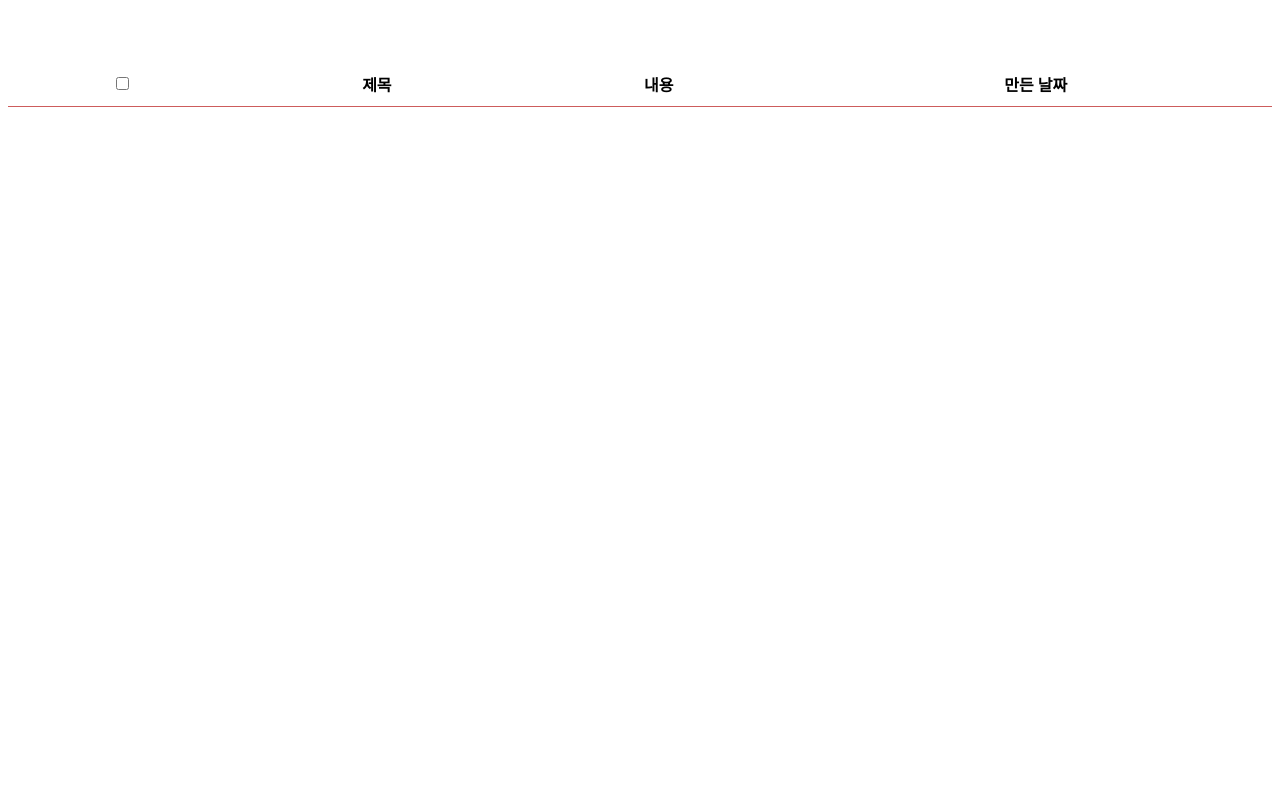
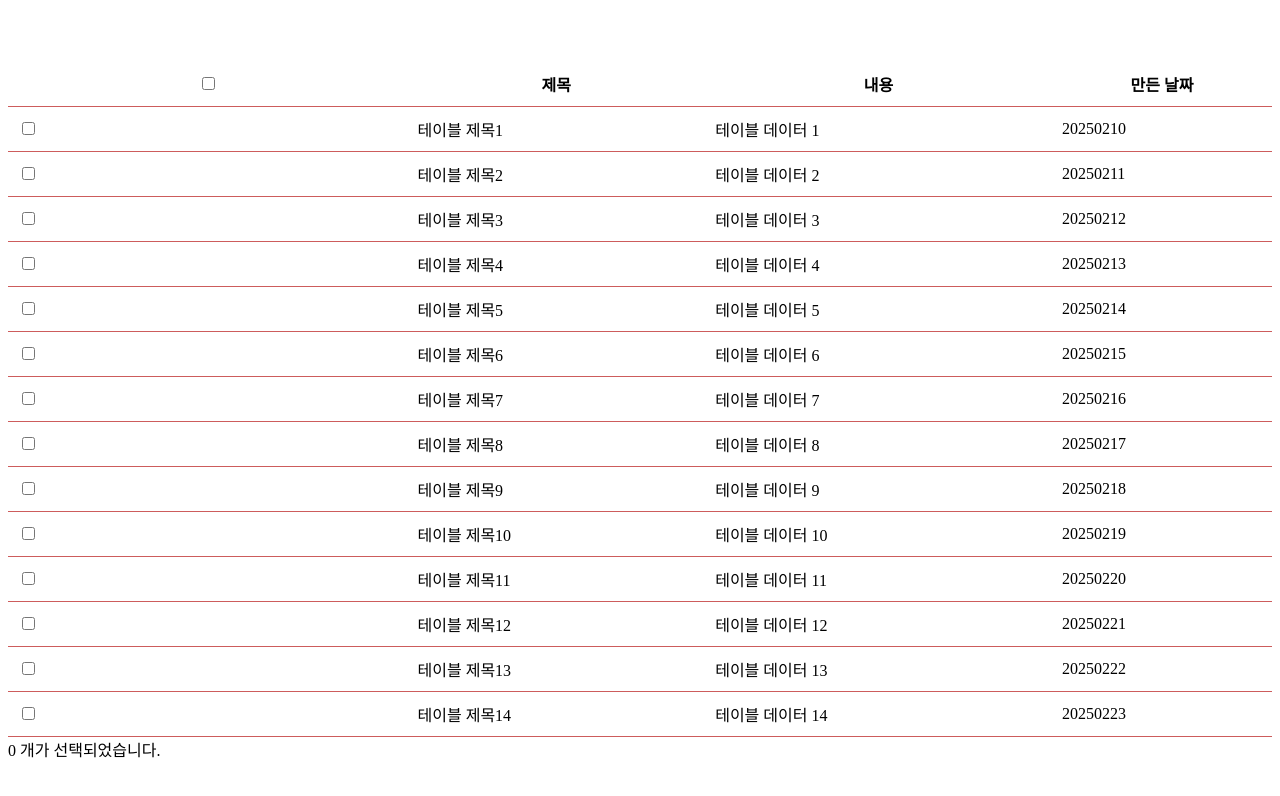
Before and after one commit to jsmin6330/react_studySm, a React (Vite) app: page / in a window 1280 px wide. Shown: the top 796 px of the page. Built offline with nearby package versions, Linux system fonts and the light colour scheme.

Commit message:
테이블 만들기

```diff
--- a/src/App.jsx
+++ b/src/App.jsx
@@ -1,4 +1,5 @@
 import { Button } from "./samplePage/Button.useState"
+import { ParantComponent } from "./samplePage/Hook.useEffect/ParantComponent"
 import { Input } from "./samplePage/Input.useRef"
 import { SelectBox } from "./samplePage/SelectBox.useState"
 import { Table } from "./samplePage/Table"
--- a/src/samplePage/Table.jsx
+++ b/src/samplePage/Table.jsx
@@ -1,10 +1,43 @@
+import { useState } from 'react';
+import tableData from '../common/tableData'
+
 export const Table = () => {
+    const [checkedItems, setCheckedItems] = useState([]);
+
+    //체크박스 전체 선택
+    const handleAllCheck = (checked) =>{
+
+        //1. 전체 선택 체크박스가 눌렸는지에 대한 정보
+        if(checked){
+            //전체 선택을 하는 경우, tableData의 id값들을 checkedItems에 배열 형태로 저장
+            const idArray = [];
+            tableData.forEach((el) => {idArray.push(el.id)});
+            setCheckedItems(idArray);
+        }else{
+            // 전체 선택 해제시 checkedItems을 빈 배열로 만든다.
+            setCheckedItems([]);
+        }
+    }
+
+    //체크박스 단일 선택
+    const handleSingleCheck = (checked, id) => {
+        if(checked){
+            //각각의 체크박스가 선택이 되는 경우, checkedItems에 추가 된다.
+            setCheckedItems(prev => [...prev, id])
+        }else{
+            //체크가 해제 되면, 체크된 아이템을 제외한 배열을 만든다.
+            setCheckedItems(checkedItems.filter((el) => el !== id ));
+        }
+    }
+
     return (
         <table>
             <thead>
                 <tr>
                     <th>
-                        <input type='checkbox' />
+                        <input type='checkbox' onChange={(e) => {handleAllCheck(e.target.checked)}}
+                            checked = {checkedItems.length === tableData.length ? true : false }
+                        />
                     </th>
                     <th>제목</th>
                     <th>내용</th>
@@ -12,8 +45,24 @@ export const Table = () => {
                 </tr>
             </thead>
             <tbody>
-
+                {
+                    tableData.map((data, index)=>{
+                        return (
+                            <tr key={ data.id }>
+                                <td>
+                                    <input type='checkbox' value={data.id}
+                                        checked={ checkedItems.includes(data.id) ? true : false }
+                                        onChange={(e) => handleSingleCheck(e.target.checked, data.id)}/>
+                                </td>
+                                <td>{ data.title }</td>
+                                <td>{ data.content }</td>
+                                <td>{ data.date }</td>
+                            </tr>
+                        )
+                     })
+                }
             </tbody>
+            { checkedItems.length } 개가 선택되었습니다.
         </table>
     )
 }
```
